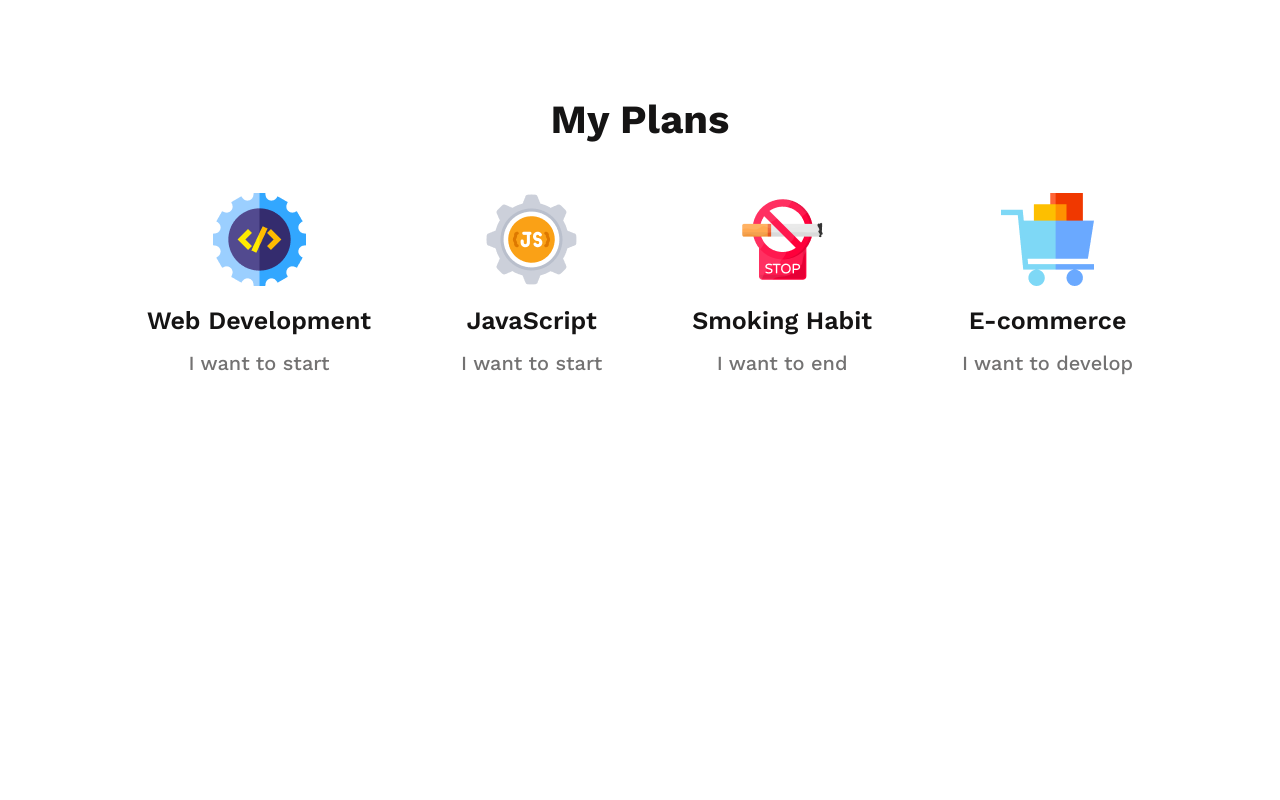
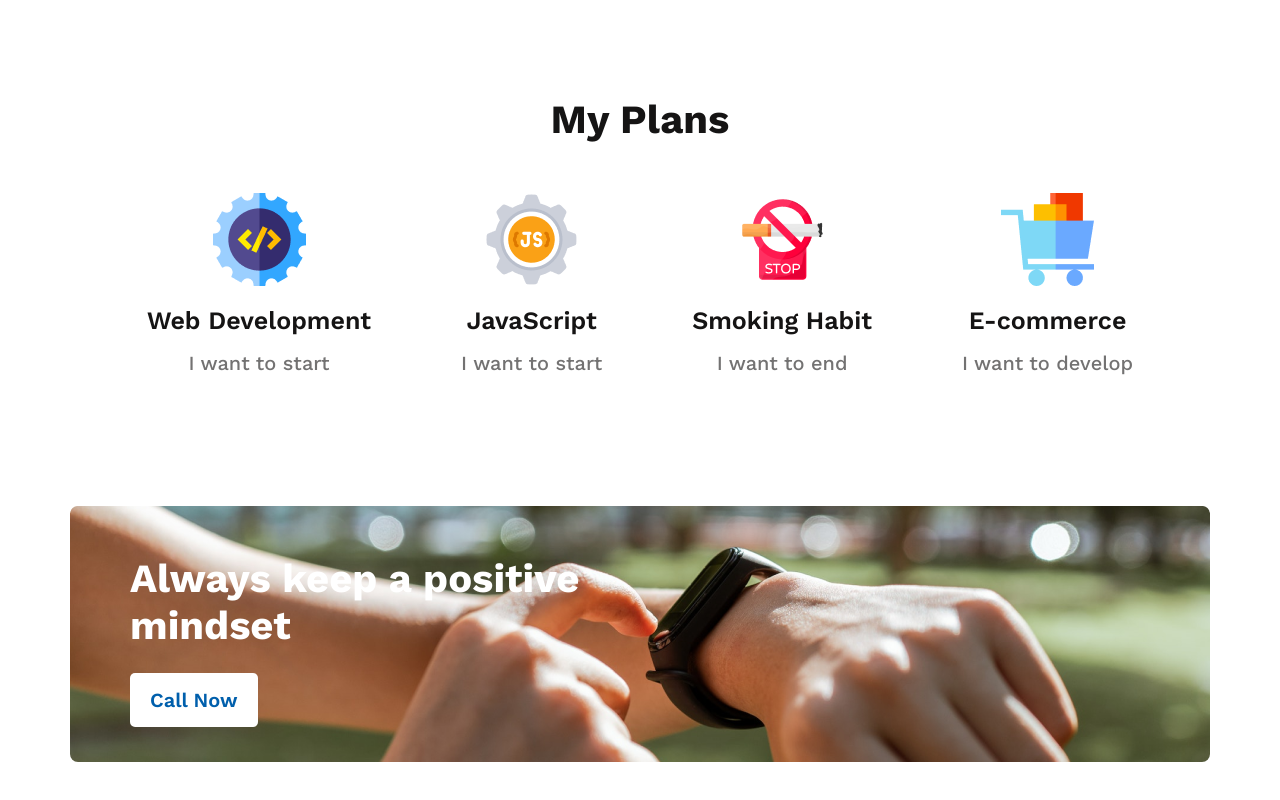
Before and after one commit to emon-hossain1001/New-Year-New-Me, a plain HTML site: page index.html in a window 1280 px wide. Shown: the part 1795-2595 px from the top of the page. Before the commit the page ends 2300 px from the top, so only its background shows below. Drawn offline with nearby package versions, Linux system fonts and the light colour scheme.

Commit message:
completed main section

```diff
--- a/index.html
+++ b/index.html
@@ -65,7 +65,10 @@
             </div>
         </section>
         <section class="time">
-            <div class="time-info"></div>
+            <div class="time-info">
+                <h2 class="time-title">Always keep a positive mindset</h2>
+                <button class="btn-primary">Call Now</button>
+            </div>
         </section>
     </main>
     <footer></footer>
--- a/style.css
+++ b/style.css
@@ -129,3 +129,23 @@ main {
     font-size: 20px;
     font-weight: 500;
 }
+/* time section */
+
+.time {
+    background-image: url('./images/watch.png');
+    padding: 20px 60px;
+    border-radius: 8px;
+    margin-bottom: 130px;
+}
+
+.time-info {
+    width: 50%;
+}
+
+.time-title {
+    color: rgb(255, 255, 255);
+    font-size: 40px;
+    font-weight: 700;
+    margin-bottom: 24px;
+    padding-top: 30px;
+}
```
